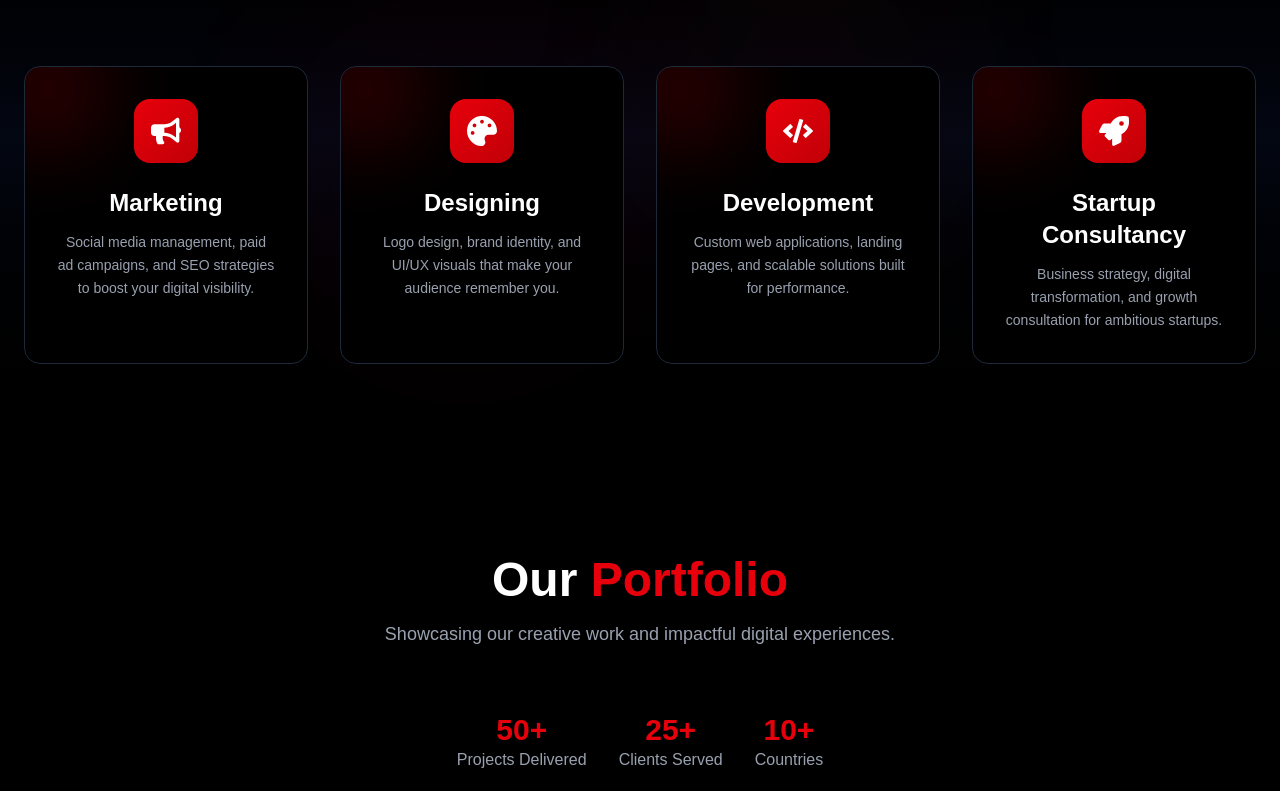
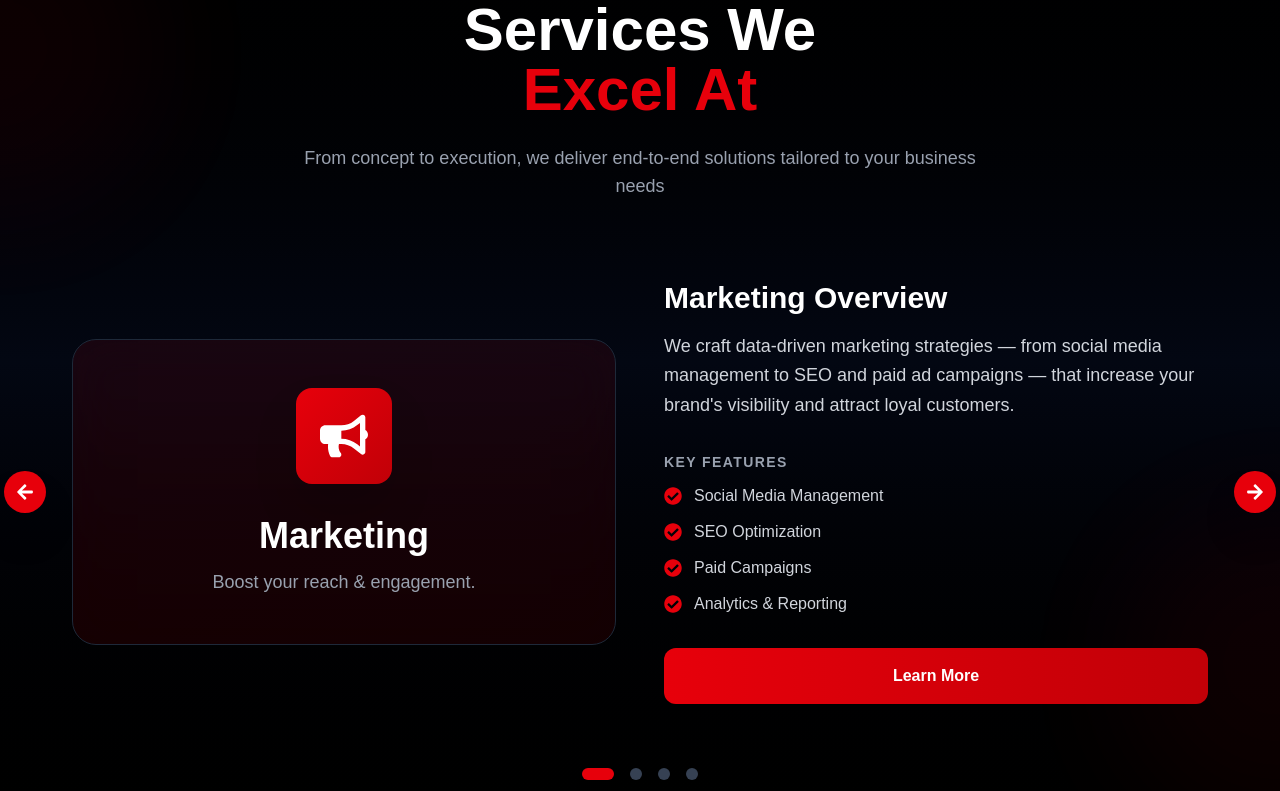
Before and after one commit to ijawadahmadcs/risexcreative, a Next.js app: page / in a window 1280 px wide. Shown: the part 1989-2780 px from the top of the page. Built offline with nearby package versions, Linux system fonts and the light colour scheme.

Commit message:
service-updated

```diff
--- a/package.json
+++ b/package.json
@@ -9,6 +9,8 @@
     "lint": "eslint"
   },
   "dependencies": {
+    "emailjs": "^4.0.3",
+    "emailjs-com": "^3.2.0",
     "framer-motion": "^12.23.22",
     "mailersend": "^2.6.0",
     "next": "15.5.4",
--- a/src/components/ServiceCard.tsx
+++ b/src/components/ServiceCard.tsx
@@ -1,130 +1,279 @@
 "use client";
-import React from "react";
-import { motion } from "framer-motion";
-import { FaBullhorn, FaPalette, FaCode, FaRocket } from "react-icons/fa";
 
-const ServicesSection = () => {
-  const services = [
+import React, { useState } from "react";
+import { motion, AnimatePresence } from "framer-motion";
+import {
+  FaBullhorn,
+  FaPalette,
+  FaCode,
+  FaRocket,
+  FaArrowLeft,
+  FaArrowRight,
+  FaCheckCircle,
+} from "react-icons/fa";
+
+interface Service {
+  icon: React.ReactNode;
+  title: string;
+  shortDesc: string;
+  longDesc: string;
+  features: string[];
+  gradient: string;
+  bgGradient: string;
+}
+
+const ServicesSection: React.FC = () => {
+  const services: Service[] = [
     {
       icon: <FaBullhorn />,
       title: "Marketing",
-      description:
-        "Social media management, paid ad campaigns, and SEO strategies to boost your digital visibility.",
+      shortDesc: "Boost your reach & engagement.",
+      longDesc:
+        "We craft data-driven marketing strategies — from social media management to SEO and paid ad campaigns — that increase your brand's visibility and attract loyal customers.",
+      features: ["Social Media Management", "SEO Optimization", "Paid Campaigns", "Analytics & Reporting"],
       gradient: "from-red-600 to-red-700",
+      bgGradient: "from-red-600/10 to-red-700/10",
     },
     {
       icon: <FaPalette />,
       title: "Designing",
-      description:
-        "Logo design, brand identity, and UI/UX visuals that make your audience remember you.",
+      shortDesc: "Crafting timeless brand identities.",
+      longDesc:
+        "Our design team transforms ideas into visually stunning experiences. From logos and branding to UI/UX layouts, we ensure every pixel speaks your brand's story.",
+      features: ["Brand Identity", "UI/UX Design", "Logo Design", "Digital Assets"],
       gradient: "from-red-600 to-red-700",
-
+      bgGradient: "from-red-600/10 to-red-700/10",
     },
     {
       icon: <FaCode />,
       title: "Development",
-      description:
-        "Custom web applications, landing pages, and scalable solutions built for performance.",
+      shortDesc: "Building modern, fast experiences.",
+      longDesc:
+        "We build responsive, high-performance websites and web apps using the latest technologies. From landing pages to full-scale systems — we deliver scalable and secure solutions.",
+      features: ["Web Development", "Mobile Apps", "API Integration", "Cloud Solutions"],
       gradient: "from-red-600 to-red-700",
-
+      bgGradient: "from-red-600/10 to-red-700/10",
     },
     {
       icon: <FaRocket />,
       title: "Startup Consultancy",
-      description:
-        "Business strategy, digital transformation, and growth consultation for ambitious startups.",
+      shortDesc: "Helping startups launch & scale.",
+      longDesc:
+        "We guide founders from concept to execution — providing business strategy, digital transformation advice, and actionable insights to accelerate growth.",
+      features: ["Business Strategy", "Market Research", "Growth Planning", "Funding Guidance"],
       gradient: "from-red-600 to-red-700",
-
+      bgGradient: "from-red-600/10 to-red-700/10",
     },
   ];
+
+  const [index, setIndex] = useState<number>(0);
+  const [direction, setDirection] = useState<number>(0);
+
+  const nextSlide = () => {
+    setDirection(1);
+    setIndex((prev) => (prev + 1) % services.length);
+  };
+
+  const prevSlide = () => {
+    setDirection(-1);
+    setIndex((prev) => (prev - 1 + services.length) % services.length);
+  };
+
+  const slideVariants = {
+    enter: (dir: number) => ({
+      x: dir > 0 ? 1000 : -1000,
+      opacity: 0,
+    }),
+    center: {
+      x: 0,
+      opacity: 1,
+      transition: { duration: 0.5, ease: "easeOut" as const },
+    },
+    exit: (dir: number) => ({
+      x: dir > 0 ? -1000 : 1000,
+      opacity: 0,
+      transition: { duration: 0.5, ease: "easeIn" as const },
+    }),
+  };
+
+  const containerVariants = {
+    hidden: { opacity: 0 },
+    visible: {
+      opacity: 1,
+      transition: {
+        staggerChildren: 0.1,
+        delayChildren: 0.2,
+      },
+    },
+  };
+
+  const itemVariants = {
+    hidden: { opacity: 0, y: 20 },
+    visible: {
+      opacity: 1,
+      y: 0,
+      transition: { duration: 0.6 },
+    },
+  };
 
   return (
     <section
       id="services"
-      className="relative py-24 bg-gradient-to-b from-black via-gray-950 to-black overflow-hidden"
+      className="relative py-32 bg-gradient-to-b from-black via-gray-950 to-black overflow-hidden"
     >
-      {/* Animated Background Blurs */}
-      <div className="absolute inset-0">
-        <motion.div
-          animate={{ scale: [1, 1.3, 1], opacity: [0.3, 0.6, 0.3] }}
-          transition={{ duration: 18, repeat: Infinity }}
-          className="absolute top-1/3 left-1/4 w-72 h-72 bg-red-800/10 rounded-full blur-3xl"
-        />
-        <motion.div
-          animate={{ scale: [1.3, 1, 1.3], opacity: [0.3, 0.6, 0.3] }}
-          transition={{ duration: 22, repeat: Infinity }}
-          className="absolute bottom-1/3 right-1/4 w-80 h-80 bg-red-900/10 rounded-full blur-3xl"
-        />
+      {/* Animated Background Elements */}
+      <div className="absolute inset-0 overflow-hidden pointer-events-none">
+        <div className="absolute top-20 -left-40 w-80 h-80 bg-gradient-to-br from-red-600/20 to-red-700/20 rounded-full blur-3xl opacity-30"></div>
+        <div className="absolute bottom-20 -right-40 w-80 h-80 bg-gradient-to-br from-red-600/20 to-red-700/20 rounded-full blur-3xl opacity-30"></div>
       </div>
 
-      {/* Content */}
-      <div className="relative z-10 max-w-7xl mx-auto px-6 text-center">
+      <div className="max-w-7xl mx-auto px-6 relative z-10">
         {/* Heading */}
         <motion.div
           initial={{ opacity: 0, y: 40 }}
           whileInView={{ opacity: 1, y: 0 }}
           viewport={{ once: true }}
           transition={{ duration: 0.7 }}
-          className="mb-16"
+          className="text-center mb-20"
         >
-          <h2 className="text-4xl md:text-5xl font-bold text-white mb-4">
-            Our <span className="text-red-600">Services</span>
+          <div className="inline-block mb-4 px-4 py-2 bg-red-600/20 rounded-full border border-red-600/30">
+            <span className="text-sm font-semibold text-red-400">
+              OUR EXPERTISE
+            </span>
+          </div>
+          <h2 className="text-5xl md:text-6xl font-bold text-white mb-6">
+            Services We
+            <span className="block text-red-600">
+              Excel At
+            </span>
           </h2>
-          <p className="text-gray-400 text-lg">
-            Comprehensive solutions designed to make your brand rise and thrive.
+          <p className="text-gray-400 text-lg max-w-2xl mx-auto">
+            From concept to execution, we deliver end-to-end solutions tailored to your business needs
           </p>
         </motion.div>
 
-        {/* Services Grid */}
+        {/* Slider Container */}
+        <div className="relative">
+          {/* Navigation Buttons */}
+          <button
+            onClick={prevSlide}
+            className="absolute -left-8 md:-left-5 top-1/2 -translate-y-1/2 z-50 text-white bg-red-600 hover:bg-red-700 rounded-full p-3 shadow-2xl transition-all duration-300 hover:scale-110"
+          >
+            <FaArrowLeft className="text-lg" />
+          </button>
+
+          <button
+            onClick={nextSlide}
+            className="absolute -right-8 md:-right-5 top-1/2 -translate-y-1/2 z-50 text-white bg-red-600 hover:bg-red-700 rounded-full p-3 shadow-2xl transition-all duration-300 hover:scale-110"
+          >
+            <FaArrowRight className="text-lg" />
+          </button>
+
+          {/* Slides */}
+          <AnimatePresence initial={false} custom={direction} mode="wait">
             <motion.div
-          initial="hidden"
-          whileInView="visible"
-          viewport={{ once: true }}
-          variants={{
-            hidden: { opacity: 0, y: 50 },
-            visible: {
-              opacity: 1,
-              y: 0,
-              transition: { staggerChildren: 0.15 },
-            },
-          }}
-          className="grid grid-cols-1 sm:grid-cols-2 lg:grid-cols-4 gap-8"
+              key={index}
+              custom={direction}
+              variants={slideVariants}
+              initial="enter"
+              animate="center"
+              exit="exit"
+              className="w-full"
             >
-          {services.map((service, index) => (
+              <div className="grid grid-cols-1 lg:grid-cols-2 gap-12 items-center px-12">
+                {/* Left - Visual Card */}
                 <motion.div
-              key={service.title}
-              variants={{
-                hidden: { opacity: 0, y: 30 },
-                visible: { opacity: 1, y: 0 },
-              }}
-              whileHover={{
-                y: -10,
-                scale: 1.03,
-                boxShadow: "0px 0px 25px rgba(220, 38, 38, 0.3)",
-              }}
-              transition={{ type: "spring", stiffness: 200, damping: 10 }}
-              className="relative bg-black backdrop-blur-md border border-gray-800 hover:border-red-600 rounded-2xl p-8 transition-all duration-300 group overflow-hidden"
+                  initial={{ scale: 0.8, opacity: 0 }}
+                  animate={{ scale: 1, opacity: 1 }}
+                  transition={{ duration: 0.5, delay: 0.1 }}
+                  className="relative group"
                 >
-              {/* Gradient Glow Behind Icon */}
                   <div
-                className={`absolute -top-10 -left-10 w-32 h-32 bg-gradient-to-br ${service.gradient} opacity-20 rounded-full blur-2xl group-hover:opacity-40 transition-all`}
-              ></div>
-
+                    className={`relative bg-gradient-to-br ${services[index].bgGradient} border border-gray-800 rounded-3xl p-12 backdrop-blur-xl overflow-hidden hover:border-red-600 transition-all duration-300`}
+                  >
                     {/* Icon */}
                     <div
-                className={`relative z-10 w-16 h-16 mx-auto mb-6 flex items-center justify-center text-3xl text-white bg-gradient-to-br ${service.gradient} rounded-2xl shadow-md group-hover:scale-110 transition-transform`}
+                      className={`w-24 h-24 mx-auto mb-8 flex items-center justify-center text-5xl text-white bg-gradient-to-br ${services[index].gradient} rounded-2xl shadow-2xl transform group-hover:scale-110 transition-transform duration-300`}
                     >
-                {service.icon}
+                      {services[index].icon}
                     </div>
 
-              {/* Title & Description */}
-              <h3 className="relative z-10 text-2xl font-semibold text-white mb-3">
-                {service.title}
+                    {/* Content */}
+                    <h3 className="text-4xl font-bold text-white text-center mb-3">
+                      {services[index].title}
                     </h3>
-              <p className="relative z-10 text-gray-400 leading-relaxed text-sm">
-                {service.description}
+                    <p className="text-gray-400 text-center text-lg">
+                      {services[index].shortDesc}
                     </p>
+                  </div>
                 </motion.div>
+
+                {/* Right - Details */}
+                <motion.div
+                  variants={containerVariants}
+                  initial="hidden"
+                  animate="visible"
+                  className="space-y-8"
+                >
+                  <div>
+                    <h4 className="text-3xl font-bold text-white mb-4">
+                      {services[index].title} Overview
+                    </h4>
+                    <p className="text-gray-300 text-lg leading-relaxed">
+                      {services[index].longDesc}
+                    </p>
+                  </div>
+
+                  {/* Features List */}
+                  <div className="space-y-3">
+                    <h5 className="text-sm font-semibold text-gray-400 uppercase tracking-widest">
+                      Key Features
+                    </h5>
+                    {services[index].features.map((feature, idx) => (
+                      <motion.div
+                        key={idx}
+                        variants={itemVariants}
+                        className="flex items-center gap-3"
+                      >
+                        <FaCheckCircle className="text-lg text-red-600" />
+                        <span className="text-gray-300">{feature}</span>
+                      </motion.div>
+                    ))}
+                  </div>
+
+                  {/* CTA Button */}
+                  <motion.button
+                    whileHover={{ scale: 1.05, boxShadow: "0 20px 40px rgba(220, 38, 38, 0.3)" }}
+                    whileTap={{ scale: 0.95 }}
+                    className="w-full bg-gradient-to-r from-red-600 to-red-700 text-white font-semibold py-4 rounded-xl transition-all duration-300 hover:shadow-2xl"
+                  >
+                    Learn More
+                  </motion.button>
+                </motion.div>
+              </div>
+            </motion.div>
+          </AnimatePresence>
+        </div>
+
+        {/* Indicators */}
+        <motion.div
+          initial={{ opacity: 0 }}
+          whileInView={{ opacity: 1 }}
+          transition={{ delay: 0.5 }}
+          className="flex justify-center mt-16 space-x-4"
+        >
+          {services.map((_, i) => (
+            <motion.button
+              key={i}
+              onClick={() => setIndex(i)}
+              whileHover={{ scale: 1.2 }}
+              whileTap={{ scale: 0.95 }}
+              className={`h-3 rounded-full transition-all duration-300 ${
+                i === index
+                  ? "w-8 bg-red-600 shadow-lg"
+                  : "w-3 bg-gray-700 hover:bg-gray-600"
+              }`}
+            ></motion.button>
           ))}
         </motion.div>
       </div>
```
Also changed, not shown: src/components/ContactSection.tsx (+42 -45 lines), 1 other file (tests, documents, lock files or other folders). Lines whose indentation alone changed are shown as unchanged.
